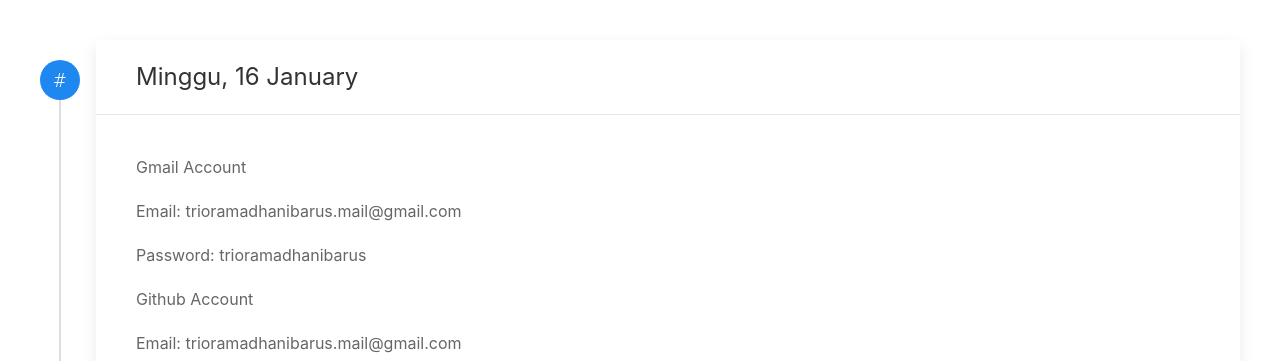
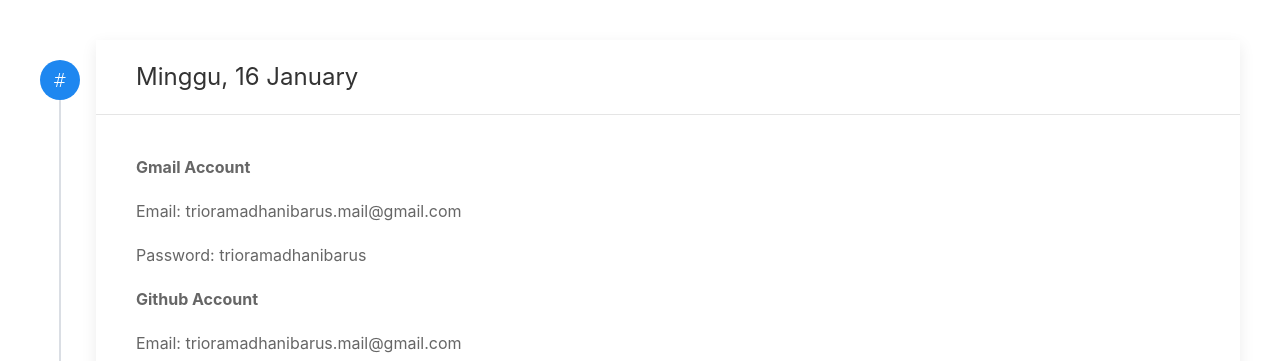
Before and after one commit to trbline/trbline.github.io, a plain HTML site: page index.html in a window 1280 px wide. Shown: the top 361 px of the page. Drawn offline with Linux system fonts and the light colour scheme.

Commit message:
Update index.html

```diff
--- a/index.html
+++ b/index.html
@@ -14,10 +14,10 @@
               </div>
             </div>
             <div class="uk-card-body">
-              <p>Gmail Account</p>
+              <p class="uk-text-bold">Gmail Account</p>
               <p>Email: trioramadhanibarus.mail@gmail.com</p>
               <p>Password: trioramadhanibarus</p>
-              <p>Github Account</p>
+              <p class="uk-text-bold">Github Account</p>
               <p>Email: trioramadhanibarus.mail@gmail.com</p>
               <p>Password: Trioramadhani@123</p>
             </div>
```
